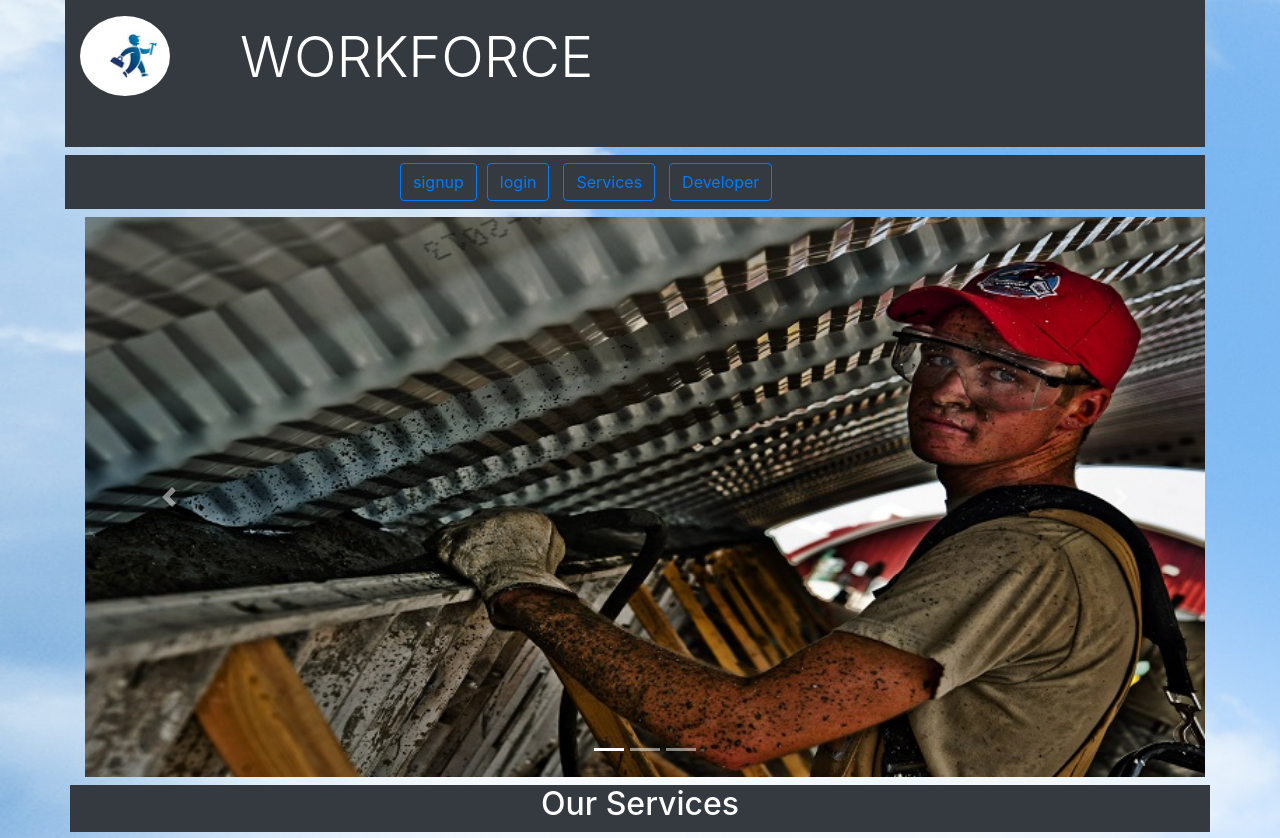
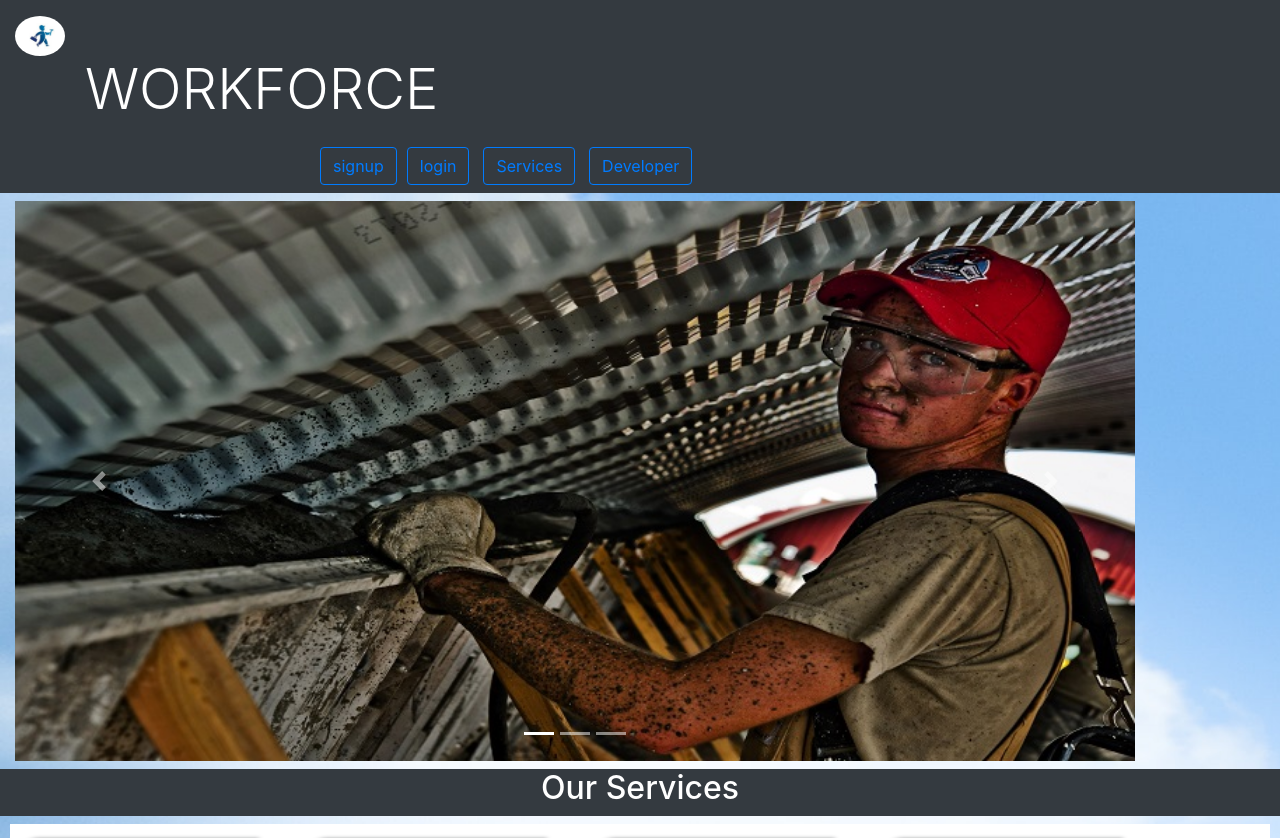
Before and after one commit to manpreetssekhon/workForce, a PHP site: page / in a window 1280 px wide. Shown: the top 838 px of the page. Run offline with PHP 8.4, Linux system fonts and the light colour scheme.

Commit message:
first push

```diff
--- a/connection.php
+++ b/connection.php
@@ -1,4 +1,4 @@
 <?php
-//$conn=mysqli_connect("localhost","root","","project");
-$conn=mysqli_connect("localhost","id8155039_project","2213591107","id8155039_project");
+$conn=mysqli_connect("localhost","root","","project");
+//$conn=mysqli_connect("localhost","id8155039_project","2213591107","id8155039_project");
 ?>
--- a/index.php
+++ b/index.php
@@ -11,6 +11,7 @@
     <script src="js/bootstrap.min.js" type="text/javascript"></script>
 
     <link rel="stylesheet" href="css/bootstrap.min.css" type="text/css" />
+    <link rel="stylesheet" href="./workForce/css/index.css" type="text/css" />
     <script>
 
         $(document).ready(function(){
@@ -90,8 +91,8 @@
                     background-repeat: no-repeat;
         }
         #logo{
-            width: 90px;
-            height: 80px;
+            width: 50px;
+            height: 40px;
 
             background-image: url(pic/worker%20logo.jpeg);
             background-size: cover;
@@ -134,16 +135,16 @@
 </head>
 
 <body>
-   <div class="container bg-transparent">
-        <div class="row ">
-           <div class="form-row bg-dark col-md-12" >
+   <div class="container-fluid">
+        <div class="row bg-dark ">
+           <div class="col-md-12" >
            <div class="mt-3" id="logo"></div>
-            <div class=" bg-dark mb-5 text-center" >
-                <h1 class=" display-4 text-white mt-4" style="margin-left:70px;">WORKFORCE</h1>
+            <div class="" >
+                <h1 class="display-4 text-white " style="margin-left:70px;">WORKFORCE</h1>
 
                 </div>
                 </div>
-                <div class="form-row mt-2 col-md-12 bg-dark" id="button" >
+                <div class="row mt-2 col-md-12 bg-dark" id="button" >
                 <div style="margin-left:320px;" >
                     <button type="button" class="btn btn-outline-primary  mt-2 mb-2" data-toggle="modal" data-target="#Signup">
                         signup <span class="badge badge-light"></span>
```
Also changed, not shown: js/index.js (added).
